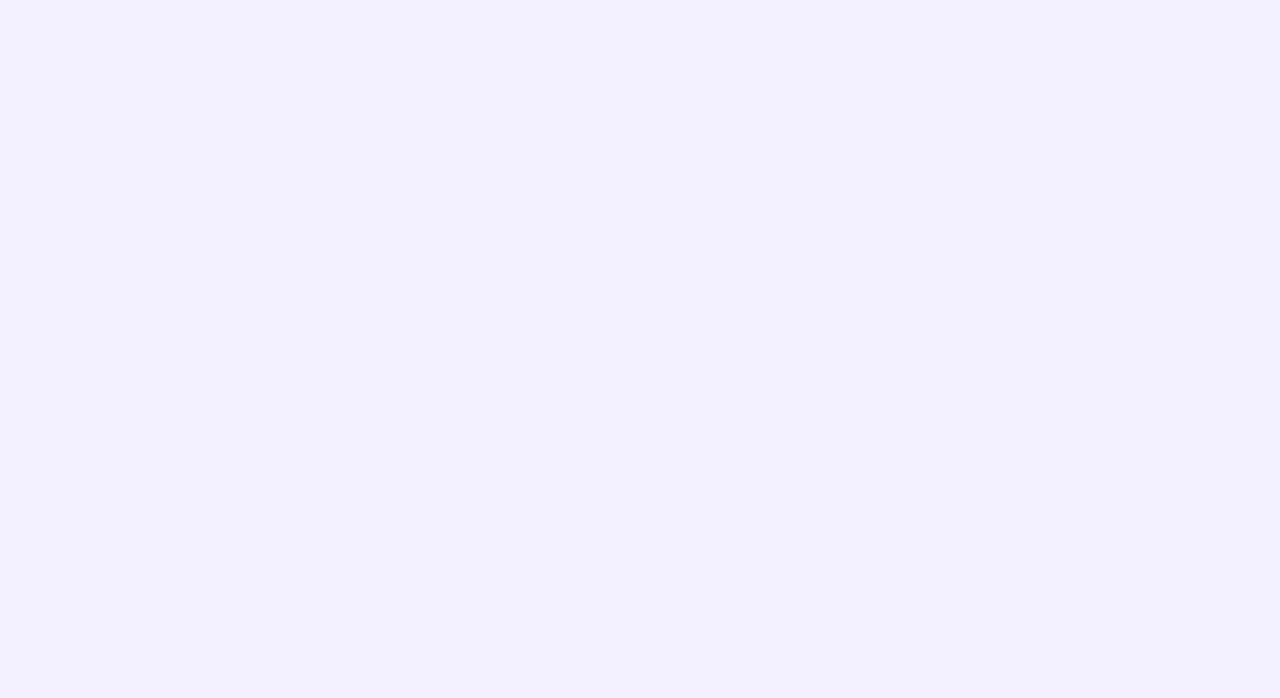
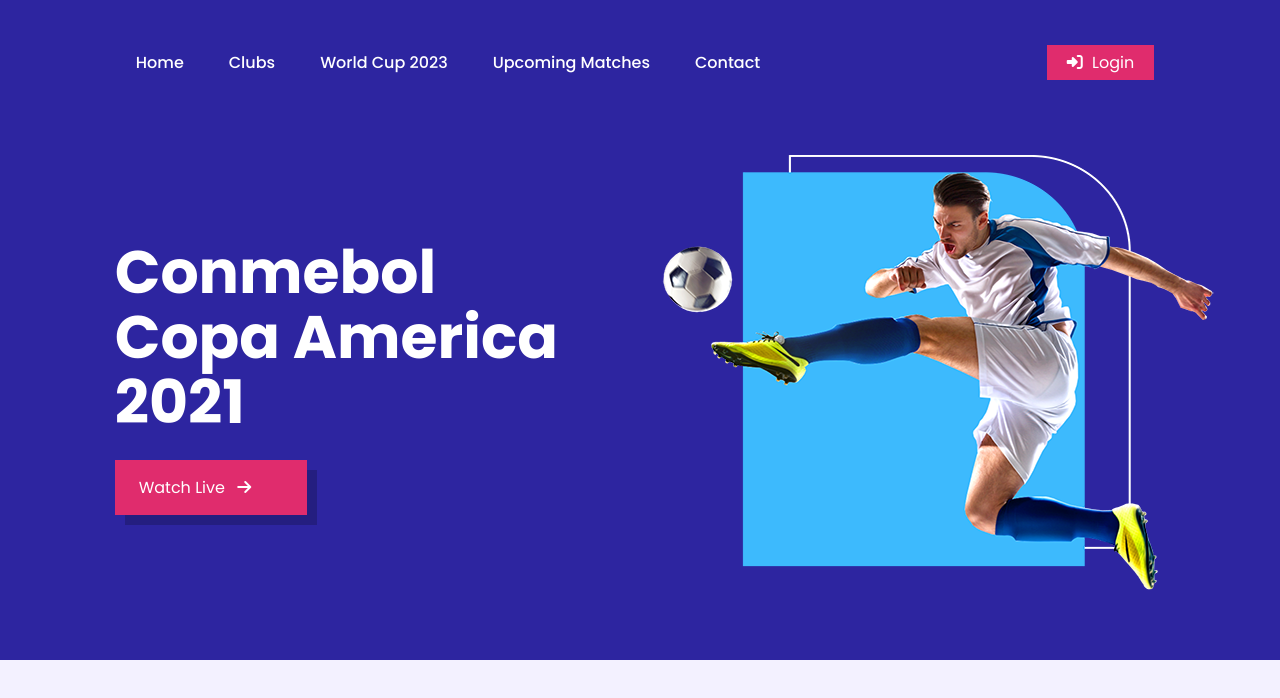
Before and after one commit to sonjoyb7u/football-copausa21, a plain HTML site: page index.html in a window 1280 px wide. Drawn offline with Linux system fonts and the light colour scheme.

Commit message:
Header Navbar menu & Banner section completed. Now start Main Player Introduce section.

```diff
--- a/css/styles.css
+++ b/css/styles.css
@@ -1,15 +1,137 @@
 /* -----------------------------*\
-        Google Fonts
+    Add Google Fonts
 /* -----------------------------*/
 @import url('https://fonts.googleapis.com/css2?family=Poppins:wght@400;500;600;700;800;900&display=swap');
-/* -----------------------------*\
-    Common Styles Or Utilities
-/* -----------------------------*/
+
+/* -----------------------------------*\
+    Start Common Styles Or Utilities
+/* -----------------------------------*/
     * {
+        margin: 0;
+        padding: 0;
         box-sizing: border-box;
     }
     body {
-    margin: 0;
         font-family: 'Poppins', sans-serif;
         background-color: #F3F1FF;
     }
+    a {
+        text-decoration: none;
+    }
+
+/* ---------------------------------*\
+    End Common Styles Or Utilities
+/* ---------------------------------*/
+
+/* -----------------------------------*\
+    Start Navbar Menu Styles Section
+/* -----------------------------------*/
+    #header {
+        width: 100%;
+        position: absolute;
+        background-color: #2D25A0;
+        height: 660px;
+        z-index: 1;
+    }
+    .navbar {
+        display: flex;
+        justify-content: space-around;
+        align-items: center;
+        margin-top: 40px;
+    }
+    .menus ul {
+        list-style-type: none;
+        display: flex;
+        margin: 0;
+        padding: 0;
+
+    }
+    .menus ul li {
+        margin-right: 25px;
+        padding: 10px;
+    }
+    .menus li a {
+        color: #fff;
+        font-size: 16px;
+        font-weight: 500;
+    }
+    .login-btn {
+        background-color: #E02C6D;
+        color: #fff;
+        padding: 5px 20px;
+        cursor: pointer;
+        font-size: 16px;
+    }
+    .login-btn a {
+        color: #fff;
+    }
+    .login-btn i {
+        margin-right: 5px;
+    }
+/* ---------------------------------*\
+    End Navbar Menu Styles Section
+/* ---------------------------------*/
+
+/* -----------------------------------*\
+    Start Banner Styles Section
+/* -----------------------------------*/
+    #banner {
+        display: flex;
+        justify-content: space-evenly;
+        align-items: center;
+        margin-top: 70px;
+    }
+    .banner-info {
+        margin-left: 50px;
+        display: flex;
+        flex-direction: column;
+        align-items: flex-start;
+    }
+    .banner-heading {
+        width: 480px;
+        height: 220px;
+        color: #fff;
+        font-weight: bold;
+        font-size: 60px;
+        line-height: 65px;
+        /* margin-bottom: 30px; */
+    }
+    .banner-btn {
+        background-color: #E02C6D;
+        color: #fff;
+        padding: 15px 56px 15px 24px;
+        cursor: pointer;
+        font-size: 16px;
+    }
+    .banner-btn i {
+        margin-left: 8px;
+    }
+    .banner-btn {
+        box-shadow: 10px 10px rgba(0,0,0,0.20);
+    }
+    .banner-btn:hover .btn-text {
+        transform: scale(1.2);
+    }
+    .btn-text {
+        transition: transform ease-in 1s;
+    }
+    .banner-btn:hover .btn-text i{
+        position: relative;
+        animation-name: icon-move;
+        animation-duration: 4s;
+        animation-iteration-count: infinite;
+    }
+    @keyframes icon-move {
+        0%   {color: whitesmoke; left:0px; top:0px;}
+        50%  {color:greenyellow; left:30px; top:0px;}
+        75%  {color:gold; top:0px; left:0px;}
+    }
+    .banner-image:hover img {
+        transform: scale(1.3);
+    }
+    .banner-image img {
+        transition: transform ease-in-out 1s;
+    }
+/* ---------------------------------*\
+    End Banner Styles Section
+/* ---------------------------------*/
--- a/index.html
+++ b/index.html
@@ -11,6 +11,38 @@
     <link rel="stylesheet" href="css/styles.css">
 </head>
 <body>
+    <!-- START HEADER - TOP NAVBAR-MENU & BANNER SECTION -->
+    <header id="header">
+        <section class="navbar">
+            <nav class="menus">
+                <ul>
+                    <li><a href="#">Home</a></li>
+                    <li><a href="#">Clubs</a></li>
+                    <li><a href="#">World Cup 2023</a></li>
+                    <li><a href="#">Upcoming Matches</a></li>
+                    <li><a href="#">Contact</a></li>
+                </ul>
+            </nav>
+            <a href="#" class="login-btn"><i class="fas fa-sign-in-alt"></i> Login</a>
+        </section>
+        <section id="banner">
+            <div class="banner-info">
+                <h1 class="banner-heading">Conmebol <br> Copa America 2021</h1>
+                <a class="banner-btn"><span class="btn-text">Watch Live <i class="fas fa-arrow-right font-icon"></i></span></a>
+            </div>
+            <div class="banner-image">
+                <img src="images/banner-1.png" alt="Banner Image">
+            </div>
+        </section>
+    </header>
+    <!-- END HEADER - TOP NAVBAR-MENU & BANNER SECTION -->
 
+    <!-- START MAIN SECTION -->
+    <main id="main">
+        <!-- START MAIN SECTION -->
+
+        <!-- END MAIN SECTION -->
+    </main>
+    <!-- END MAIN SECTION -->
 </body>
 </html>
```
Lines whose indentation alone changed are shown as unchanged.
